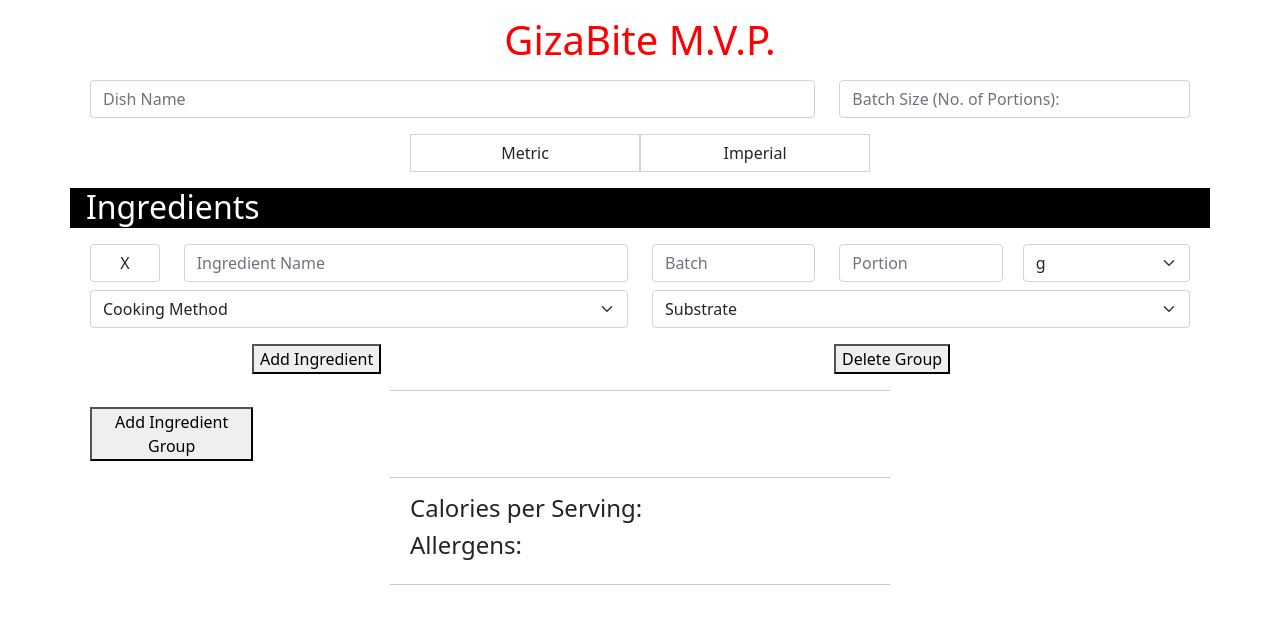
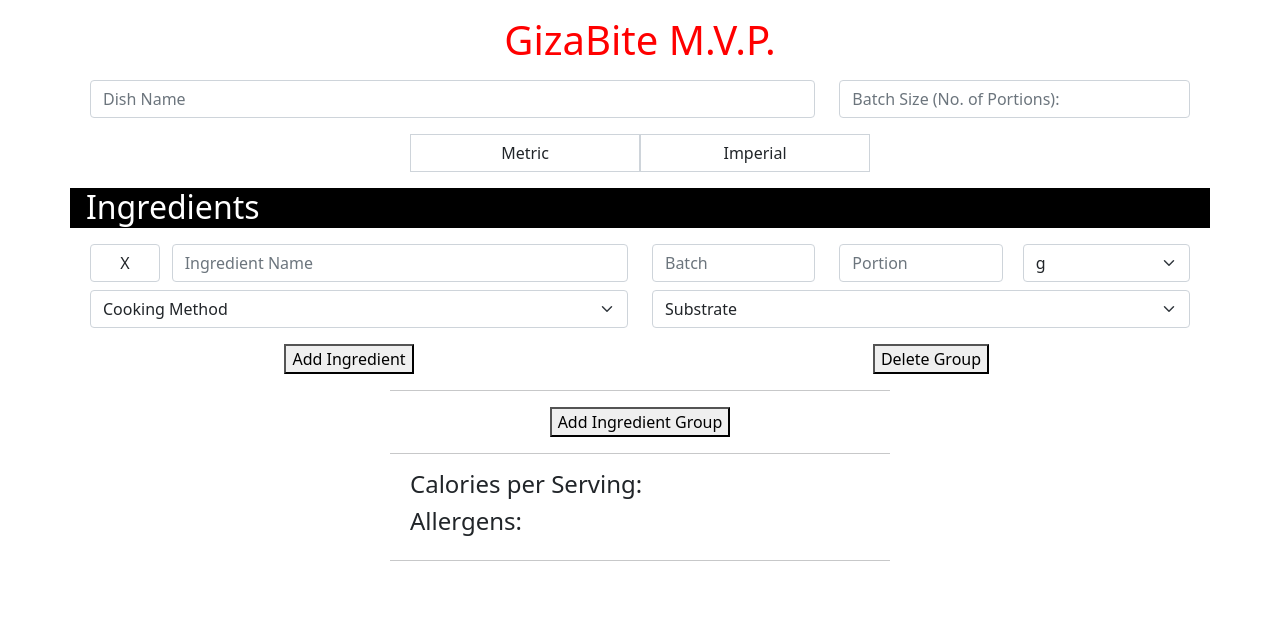
Before and after one commit to CathalDolan/GizaBiteMVP, a Django app: page / in a window 1280 px wide. Shown: the part 56-680 px from the top of the page. Run offline with Django 4.2, Linux system fonts and the light colour scheme; data that the repository does not hold is empty.

Commit message:
Corrected button positionings

```diff
--- a/home/static/js/home.js
+++ b/home/static/js/home.js
@@ -82,17 +82,19 @@
                         <div class="col-md-1 mt-3 col-2">
                             <button type="button" class="form-control delete_ingredient" name="delete_ingredient" aria-label="delete_ingredient">X</button>
                         </div>
-                        <div class="col-md-6 mt-2 col-12">
+                        <div class="col-md-5 mt-3 col-10 ps-0">
                             <input type="text" class="form-control ingredient_name" name="dish_name" placeholder="Ingredient Name" aria-label="IngredientName"></input>
                             <ul class="suggestions-list"></ul>
                         </div>
-                        <div class="col-md-2 mt-2 col-5">
+
+                        <div class="col-md-2 mt-2 mt-md-3 col-5">
                             <input type="number" class="form-control" name="batch_amount" id="batch_amount" placeholder="Batch" aria-label="BatchAmount"></input>
+
                         </div>
-                        <div class="col-md-2 mt-2 col-5">
+                        <div class="col-md-2 mt-2 mt-md-3 col-5">
                             <input type="number" class="form-control" name="dish_name" placeholder="Portion" aria-label="PortionAmount"></input>
                         </div>
-                        <div class="col-md-2 mt-2 col-2 ps-0 ps-md-2">
+                        <div class="col-md-2 mt-2 mt-md-3 col-2 ps-0 ps-md-2">
                             <select class="form-select pe-0" name="unit_select">
                                 <option value="g">g</option>
                                 <option value="kg">kg</option>
@@ -120,12 +122,14 @@
                             <div class="col-md-1 mt-3 col-2">
                                 <button type="button" class="form-control delete_ingredient" name="delete_ingredient" aria-label="delete_ingredient">X</button>
                             </div>
-                            <div class="col-md-6 mt-3 col-12">
+                            <div class="col-md-5 mt-3 col-10 ps-0">
                                 <input type="text" class="form-control ingredient_name" name="dish_name" placeholder="Ingredient Name" aria-label="IngredientName"></input>
                                 <ul class="suggestions-list"></ul>
                             </div>
+
                             <div class="col-md-2 mt-2 mt-md-3 col-5">
                                 <input type="number" class="form-control" name="batch_amount" id="batch_amount" placeholder="Batch" aria-label="BatchAmount"></input>
+
                             </div>
                             <div class="col-md-2 mt-2 mt-md-3 col-5">
                                 <input type="number" class="form-control" name="dish_name" placeholder="Portion" aria-label="PortionAmount"></input>
--- a/home/templates/home/index.html
+++ b/home/templates/home/index.html
@@ -49,7 +49,7 @@
                     </div>
                 </div>
             </div>
-            <!-- Unit of Measurement Butons-->
+            <!-- Unit of Measurement Buttons-->
             <div class="container mx-auto max_width_500">
                 <div class="measure_button_row row mt-3 mx-2">
                     <div class="col-6 pe-0">
@@ -74,7 +74,7 @@
                                 <div class="col-md-1 mt-3 col-2">
                                     <button type="button" class="form-control delete_ingredient" name="delete_ingredient" aria-label="delete_ingredient">X</button>
                                 </div>
-                                <div class="col-md-5 mt-3 col-10">
+                                <div class="col-md-5 mt-3 col-10 ps-0">
                                     <input type="text" class="form-control ingredient_name" name="dish_name" placeholder="Ingredient Name" aria-label="IngredientName"></input>
                                     <ul class="suggestions-list"></ul>
                                 </div>
@@ -119,11 +119,11 @@
                         <!-- Add Ingredient and Remove Ingredient Group Buttons-->
                         <div class="row">
                             <!-- Add Ingredients & Cooking Section -->
-                            <div class="container mt-3 element-container mx-auto col-3 col-md-2 col-css">
+                            <div class="container mt-3 element-container mx-auto col-6 col-css text-center">
                                 <button class="add_ingredient_button" type="button">Add Ingredient</button>
                             </div>
                             <!-- Remove Ingredient Group -->
-                            <div class="container mt-3 element-container mx-auto col-3 col-md-2 col-css">
+                            <div class="container mt-3 element-container mx-auto col-6 col-css text-center">
                                 <button class="remove_ingredient_group_button" type="button">Delete Group</button>
                             </div>
                         </div>
@@ -137,7 +137,7 @@
     <!-- Add New Ingredient Group -->
     <div class="container element-container mx-auto">
         <div class="row mt-3 mb-2 mx-2">
-            <div class="col-2 col-mb-1 col-css">
+            <div class="col-8 col-css mx-auto text-center">
                 <button class="add_ingredient_group_button">Add Ingredient Group</button>
             </div>
         </div>
```
